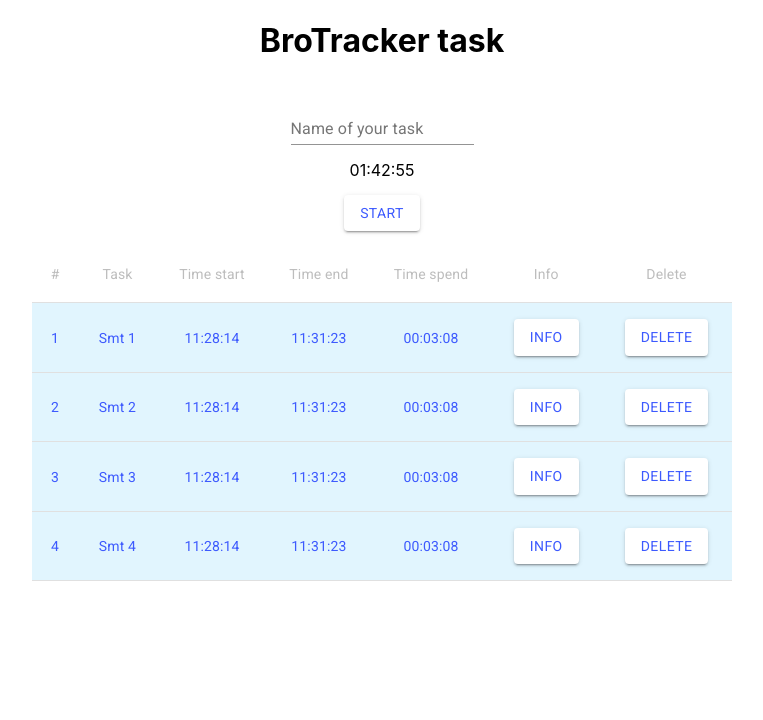
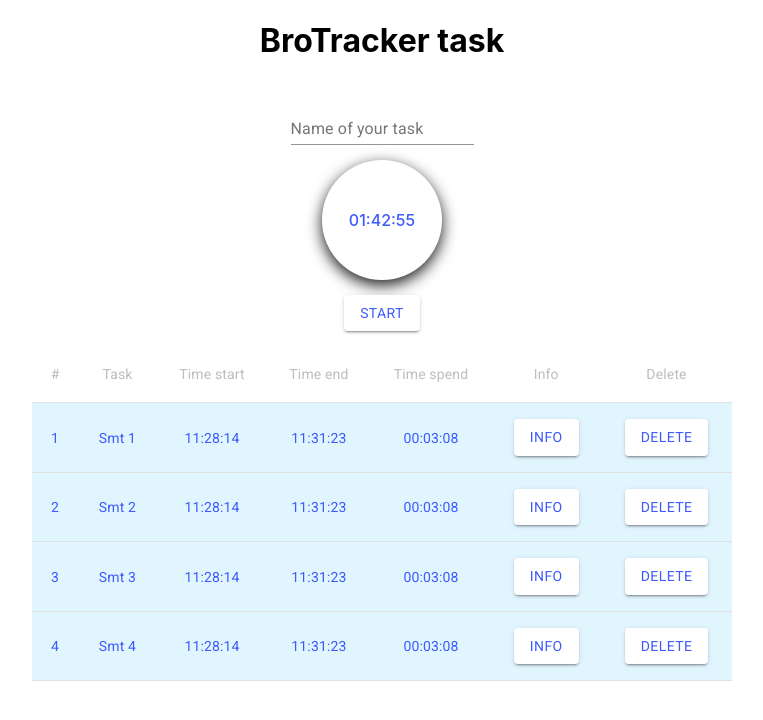
Before and after one commit to SkyWalker1996x/brotracker, a React (Create React App) app: page / in a window 1280 px wide. Shown: the top 720 px of the page, without its empty margins (258-1021 px from the left). Built offline with nearby package versions, Linux system fonts and the light colour scheme.

Commit message:
feat: create circle-wrapper for timer

```diff
--- /dev/null
+++ b/src/UI/wrappers/CircleWrapper/CircleWrapper.tsx
@@ -0,0 +1,8 @@
+import React from 'react';
+import './circle-wrapper.css';
+
+const CircleWrapper: React.FC = ({ children }) => {
+  return <div className="circle-wrapper">{children}</div>;
+};
+
+export default CircleWrapper;
--- /dev/null
+++ b/src/UI/wrappers/CircleWrapper/circle-wrapper.css
@@ -0,0 +1,11 @@
+.circle-wrapper {
+    width: 120px;
+    height: 120px;
+    display: flex;
+    justify-content: center;
+    align-items: center;
+    border-radius: 50%;
+    box-shadow: 0 5px 15px 0 rgba(0,0,0,0.9);
+    color: #3d5afe;
+    font-weight: 500;
+}
--- a/src/components/Timer/TimerInfo/TimerInfo.tsx
+++ b/src/components/Timer/TimerInfo/TimerInfo.tsx
@@ -1,7 +1,8 @@
 import React from 'react';
+import CircleWrapper from '../../../UI/wrappers/CircleWrapper/CircleWrapper';
 
 const TimerInfo = () => {
-  return <div>01:42:55</div>;
+  return <CircleWrapper>01:42:55</CircleWrapper>;
 };
 
 export default TimerInfo;
```
